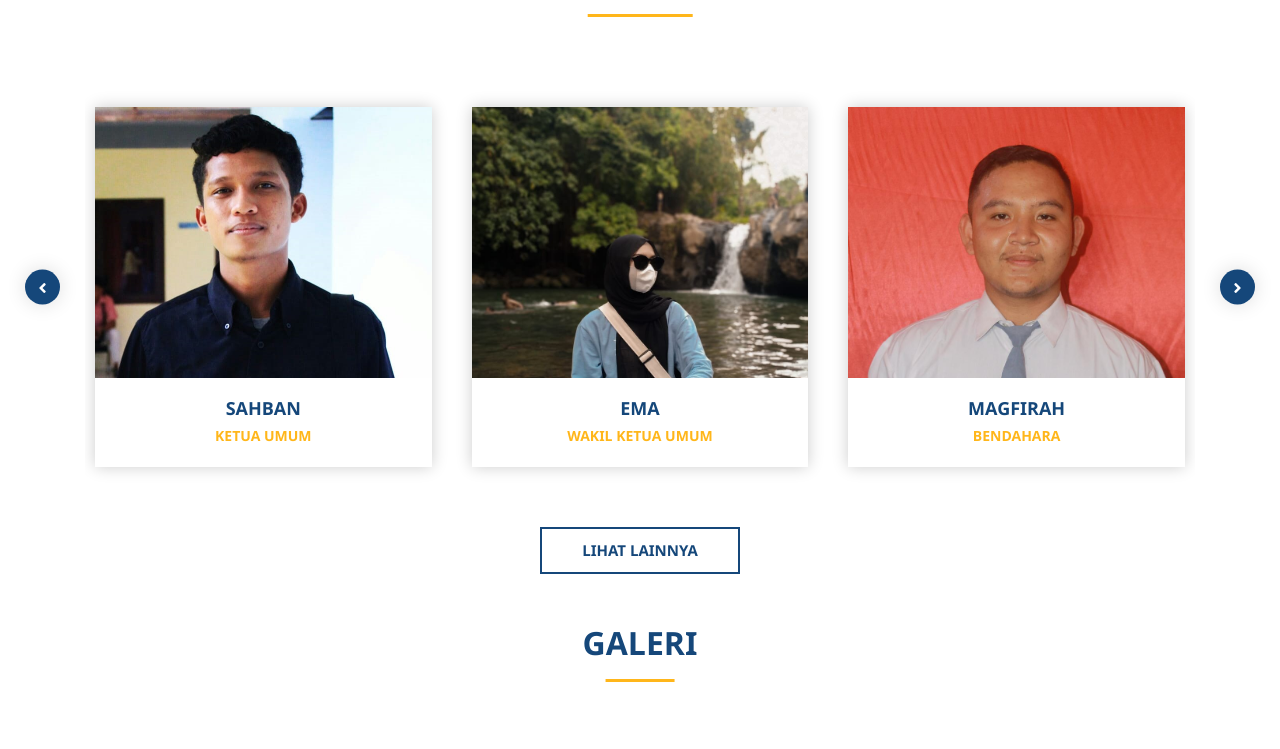
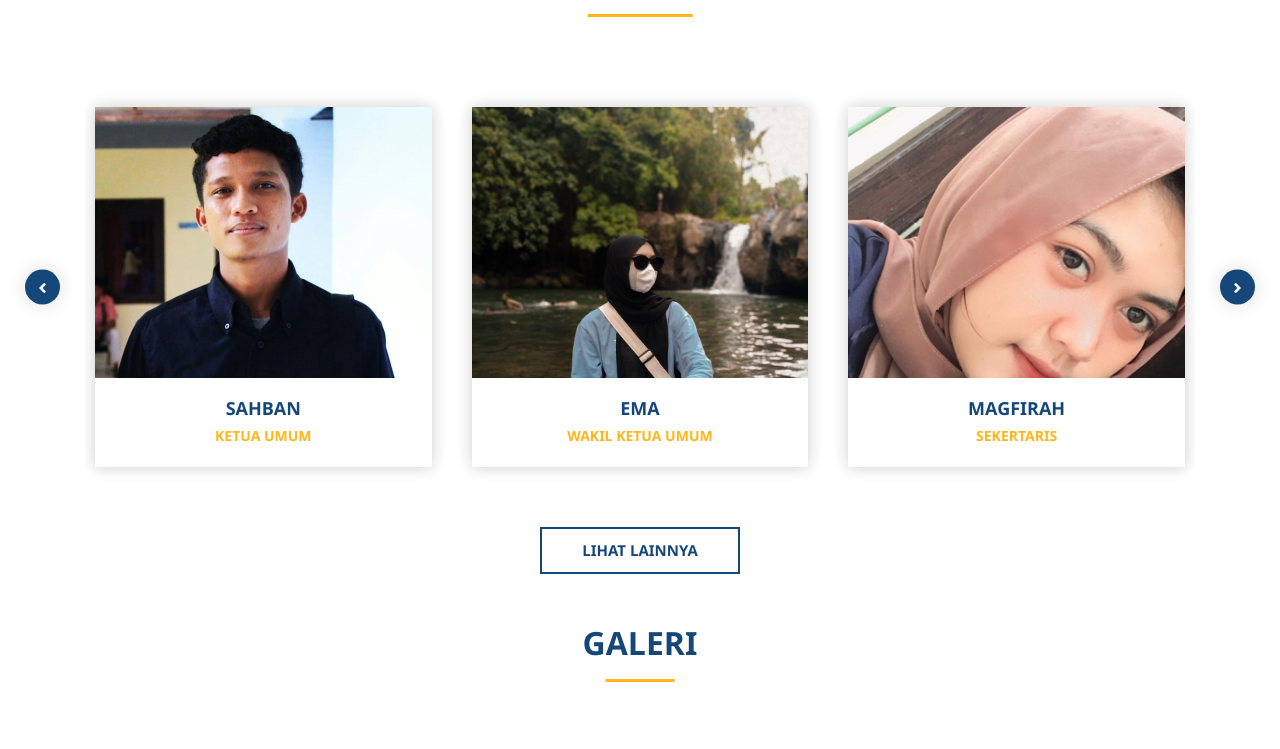
Before and after one commit to ukmseniutm/ukmseniutm, a plain HTML site: page index.html in a window 1280 px wide. Shown: the part 2421-3170 px from the top of the page. Drawn offline with Linux system fonts and the light colour scheme.

Commit message:
Update index.html

```diff
--- a/index.html
+++ b/index.html
@@ -268,10 +268,10 @@
             </div>
           </div>
           <div class="section-item-slider">
-            <img class="foto-pengurus" src="/assets/img/den.jpeg" alt="">
+            <img class="foto-pengurus" src="/assets/img/mag.jpeg" alt="">
             <div class="section-item-caption">
               <h5>MAGFIRAH</h5>
-              <h6>Bendahara</h6>
+              <h6>Sekertaris</h6>
             </div>
           </div>
         </div>
```
